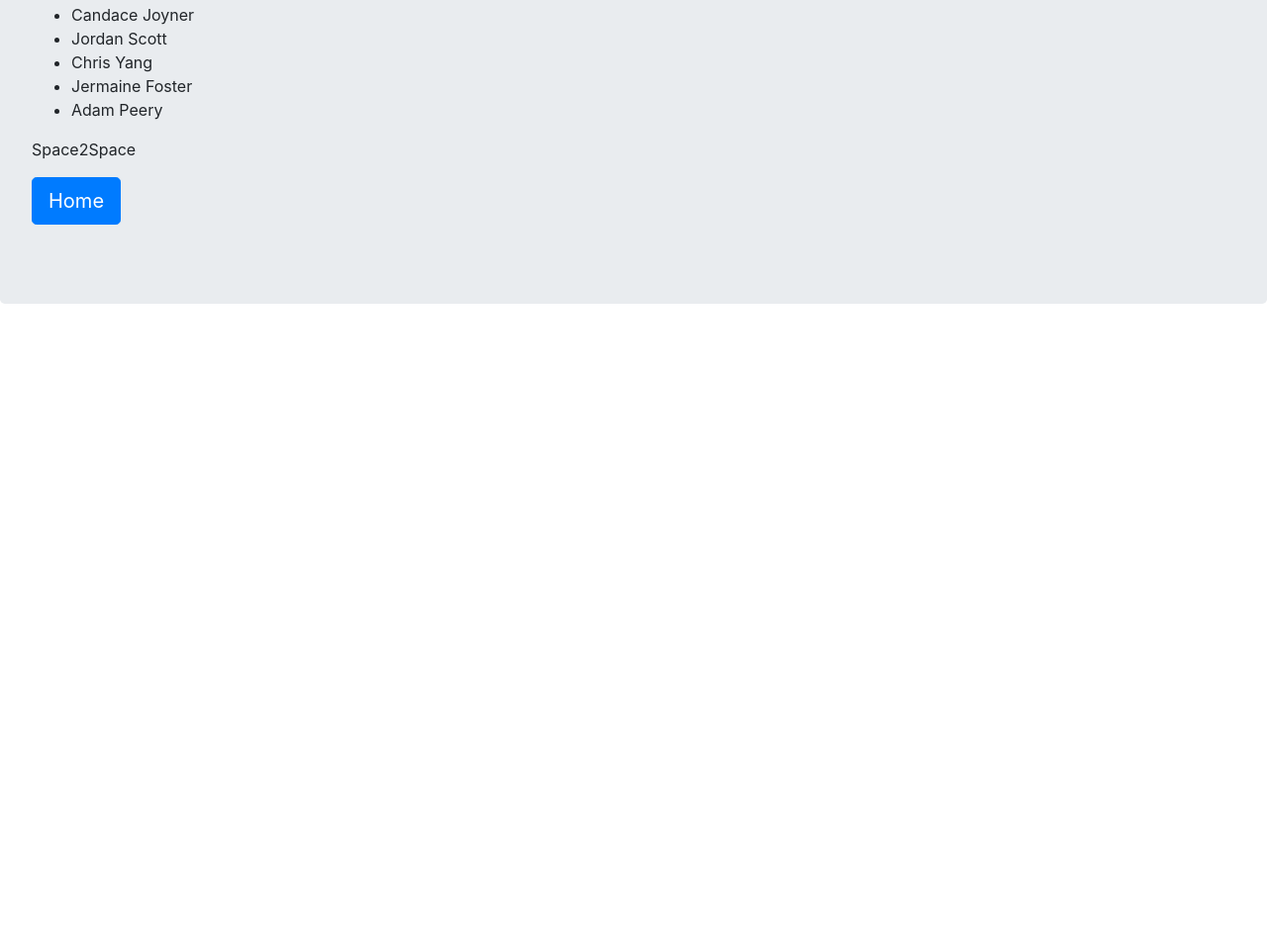
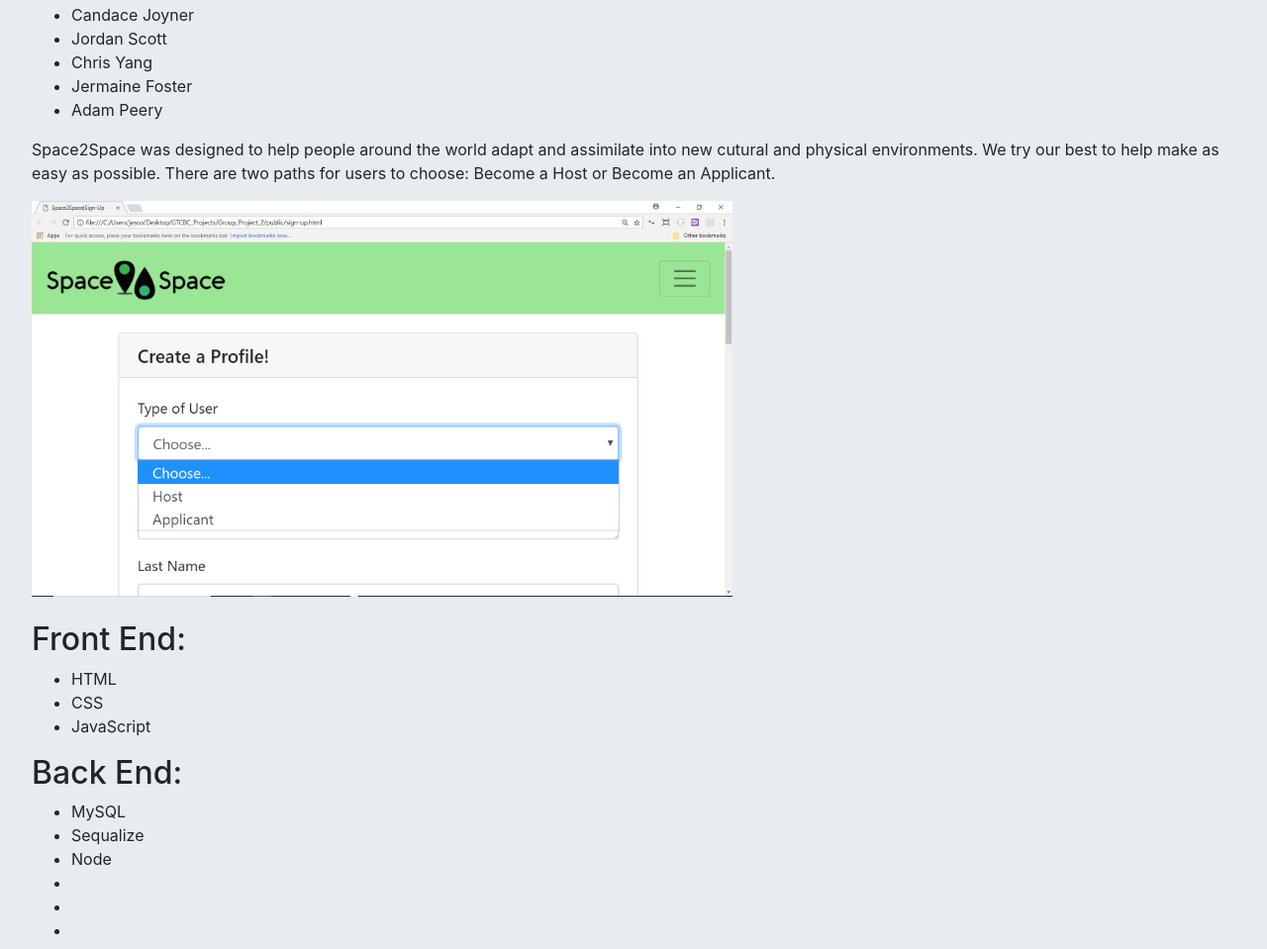
Before and after one commit to AhmaadMetallic/Space-2-Space, a website: page public/about.html in a window 1280 px wide. Shown: the part 293-1252 px from the top of the page at 99% size. Before the commit the page ends 800 px from the top, so only its background shows below. Drawn offline with nearby package versions, Linux system fonts and the light colour scheme.

Commit message:
update about

```diff
--- a/public/about.html
+++ b/public/about.html
@@ -56,7 +56,28 @@
   	<li>Jermaine Foster</li>
   	<li>Adam Peery</li>
   </ul>
-  <p>Space2Space</p>
+  <p>Space2Space was designed to help people around the world adapt and assimilate into new cutural and physical environments. We try our best to help make as easy as possible. There are two paths for users to choose: Become a Host or Become an Applicant.
+  </p>
+  <img src="assets/images/ss1.png" height="400" width="708">
+  <br>
+  <br>
+  <h2>Front End:</h2>
+  <ul>
+  	<li>HTML</li>
+  	<li>CSS</li>
+  	<li>JavaScript</li>
+  </ul>
+  <h2>Back End:</h2>
+  <ul>
+  	<li>MySQL</li>
+  	<li>Sequalize</li>
+  	<li>Node</li>
+  	<li></li>
+  	<li></li>
+  	<li></li>
+  </ul>
+  <h2></h2>
+
   <p class="lead">
     <a class="btn btn-primary btn-lg" href="/" role="button">Home</a>
   </p>
```
Also changed, not shown: public/index.html (+1 -1 lines), public/sign-up.html (+1 -0 lines), public/assets/images/ss1.png (added).
